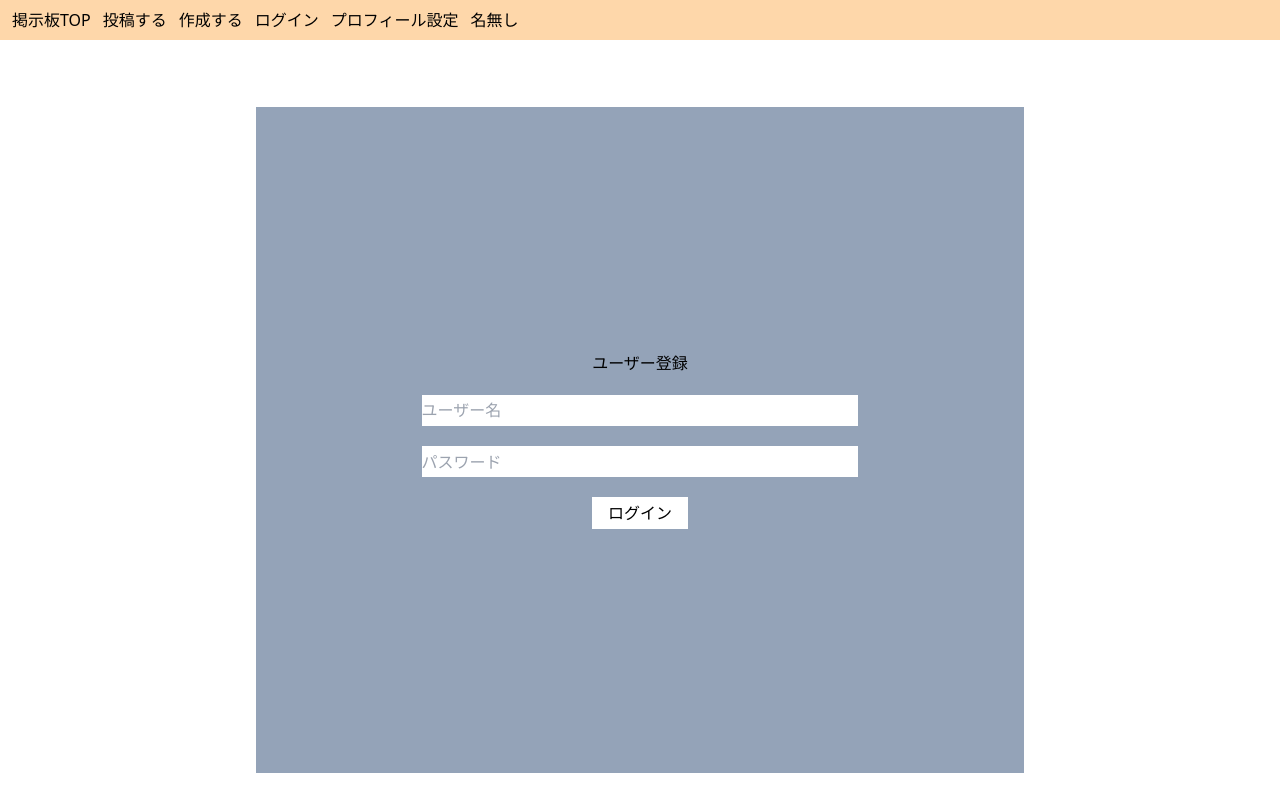
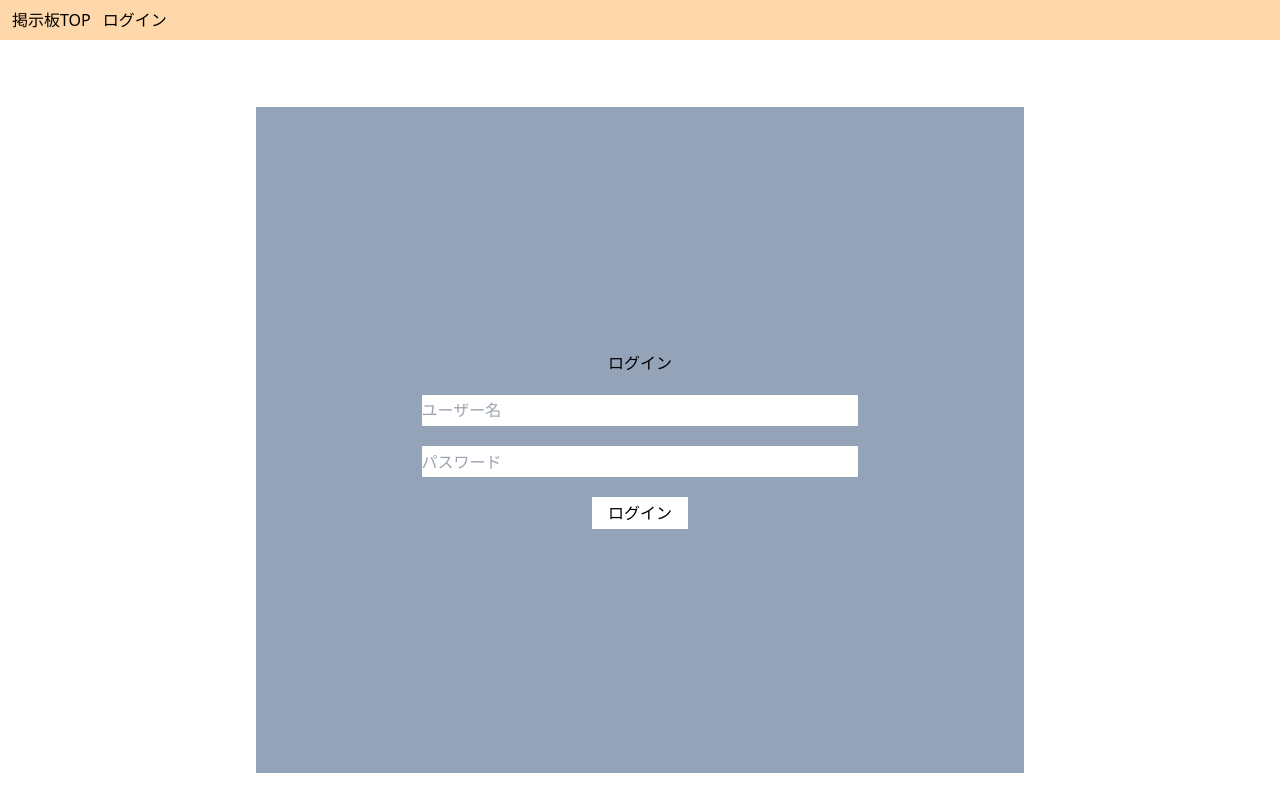
Before and after one commit to taiyou1116/frontend, a React (Create React App) app: page /login in a window 1280 px wide. Built offline with nearby package versions, Linux system fonts and the light colour scheme.

Commit message:
非ログイン時のUI

```diff
--- a/src/components/Header.tsx
+++ b/src/components/Header.tsx
@@ -6,6 +6,7 @@ function Header() {
   let navigate = useNavigate();
 
   const userName = useStore((store) => store.userName);
+  const userImage = useStore((store) => store.userImage);
 
   const navigateToPath = (path: string) => {
     navigate(path);
@@ -16,19 +17,25 @@ function Header() {
       <button onClick={() => navigateToPath('/')}>
         掲示板TOP
       </button>
+      { userName === "" ?
+        <button onClick={() => navigateToPath('/login')}>
+          ログイン
+        </button>
+      :
+        <div className="flex gap-3">
           <button onClick={() => navigateToPath('/newpost')}>
             投稿する
           </button>
           <button onClick={() => navigateToPath('/register')}>
             作成する
           </button>
-      <button onClick={() => navigateToPath('/login')}>
-        ログイン
-      </button>
           <button onClick={() => navigateToPath('/profile')}>
             プロフィール設定
           </button>
           <h1>{ userName }</h1>
+          <img src={userImage} alt="まだ" height={10} width={30} />
+        </div>
+      }
     </div>
   )
 }
--- a/src/components/Login.tsx
+++ b/src/components/Login.tsx
@@ -26,7 +26,7 @@ function Login() {
     <form onSubmit={handleSubmit}>
       <div className=" h-screen flex flex-col items-center justify-center">
         <div className=" bg-slate-400 p-5 flex flex-col gap-5 w-3/5 h-5/6 items-center justify-center">
-          <h1>ユーザー登録</h1>
+          <h1>ログイン</h1>
           <input placeholder="ユーザー名" className=" w-3/5 title-height" onChange={(e) => setUsername(e.target.value)}/>
           <input placeholder="パスワード" className=" w-3/5 title-height" onChange={(e) => setPassword(e.target.value)}/>
           <button className=" bg-white py-1 px-4" type="submit">
--- a/src/components/Posts.tsx
+++ b/src/components/Posts.tsx
@@ -43,7 +43,6 @@ function Posts() {
             username={ post.username }
           />
       )) }
-      <img src={img} alt="まだ" />
     </div>
   )
 }
--- a/src/store/store.ts
+++ b/src/store/store.ts
@@ -2,7 +2,7 @@ import { create } from "zustand";
 import { UserState } from "../types/UserState";
 
 export const useStore = create<UserState>((set, get) => ({
-    userName: "名無し",
+    userName: "",
     userImage: "",
 
     setUserName: (userName: string) => {
```
Lines whose indentation alone changed are shown as unchanged.
